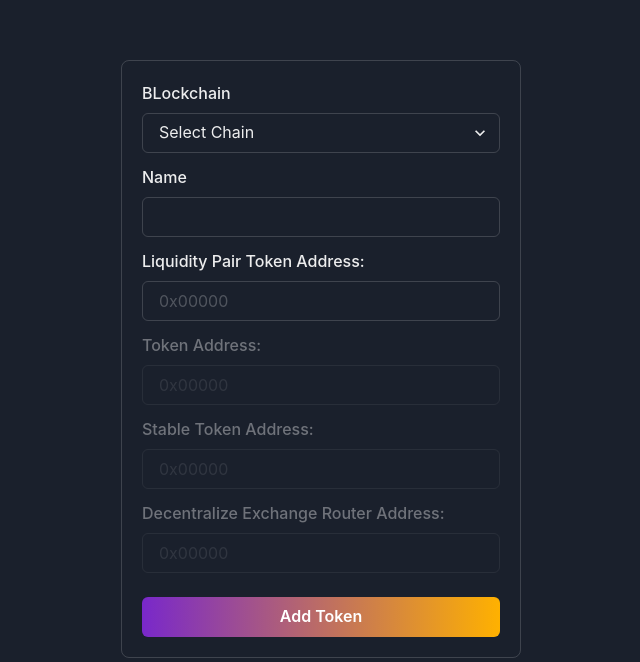
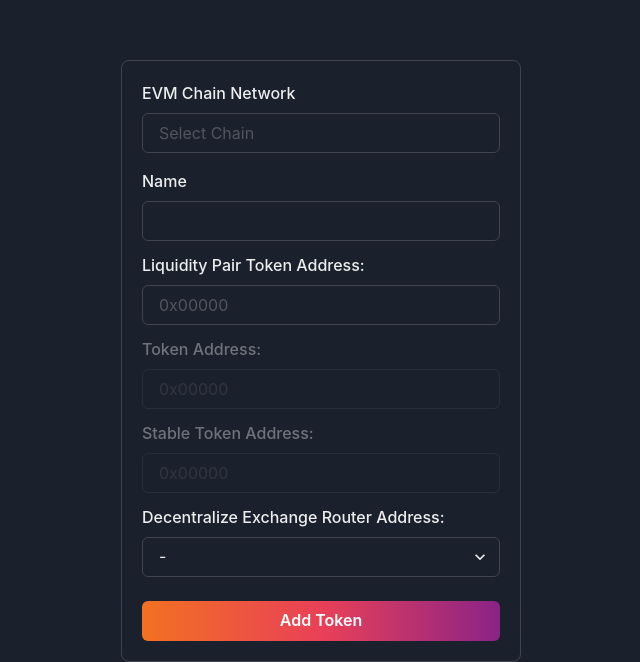
Before and after one commit to xircusnft/xircus-tokens-next, a Next.js app: page / in a window 1280 px wide. Shown: the part 153-815 px from the top of the page, without its empty margins (319-959 px from the left). Built offline with nearby package versions, Linux system fonts and the light colour scheme.

Commit message:
router exchange address functionality

```diff
--- /dev/null
+++ b/components/FormAutoComplete.js
@@ -0,0 +1,105 @@
+import {
+  Button,
+  FormControl,
+  FormErrorMessage,
+  FormHelperText,
+  FormLabel,
+  Input,
+  InputGroup,
+  InputLeftElement,
+  InputRightElement,
+  Popover,
+  PopoverBody,
+  PopoverContent,
+  PopoverTrigger,
+  Tag,
+  useColorModeValue,
+  useDisclosure,
+} from "@chakra-ui/react";
+import { useMemo, useRef, useState } from "react";
+
+const FormAutoComplete = ({
+  id,
+  options = [],
+  label,
+  selected,
+  left,
+  right,
+  rightProps,
+  leftProps,
+  help,
+  renderItem,
+  renderKey,
+  control,
+  tag,
+  onSelect,
+  errormsg,
+  ...rest
+}) => {
+  const inputRef = useRef();
+  const [search, setSearch] = useState("");
+  const { isOpen, onOpen, onClose } = useDisclosure();
+
+  const handleChange = (e) => {
+    setSearch(e.target.value);
+    onOpen();
+  };
+
+  const results = useMemo(
+    () => options.filter((o) => JSON.stringify(o.name).search(new RegExp(search, "ig")) > -1),
+    [search]
+  );
+
+  const handleSelect = (item) => {
+    setSearch(renderItem(item));
+    onSelect && onSelect({ ...item, formId: id });
+  };
+
+  return (
+    <Popover id placement="bottom-start" closeOnBlur closeOnEsc isOpen={isOpen} initialFocusRef={inputRef}>
+      <PopoverTrigger>
+        <FormControl {...control}>
+          <FormLabel>
+            {label} {tag && <Tag size="sm">{tag}</Tag>}
+          </FormLabel>
+          <InputGroup>
+            {left && <InputLeftElement {...leftProps}>{left}</InputLeftElement>}
+            <Input ref={inputRef} onBlur={onClose} value={search} onChange={handleChange} {...rest} />
+            {right && (
+              <InputRightElement width="4.5rem" {...rightProps}>
+                {right}
+              </InputRightElement>
+            )}
+          </InputGroup>
+          {help && <FormHelperText>{help}</FormHelperText>}
+          {control.isInvalid && <FormErrorMessage>{errormsg}</FormErrorMessage>}
+        </FormControl>
+      </PopoverTrigger>
+
+      <PopoverContent
+        // bg={useColorModeValue("gray.100", "#252525")}
+        borderWidth={0}
+        _focus={{ borderWidth: 0 }}
+        _hover={{ borderWidth: 0 }}
+      >
+        <PopoverBody>
+          {Array.isArray(results) &&
+            results.slice(0, 10).map((r) => (
+              <Button
+                variant="ghost"
+                mr={2}
+                onClick={() => handleSelect(r)}
+                key={renderKey(r)}
+                width="full"
+                sx={{ textAlign: "start" }}
+              >
+                {renderItem(r)}
+              </Button>
+            ))}
+        </PopoverBody>
+      </PopoverContent>
+    </Popover>
+  );
+};
+
+export default FormAutoComplete;
--- a/next.config.js
+++ b/next.config.js
@@ -1,11 +1,12 @@
-const { PHASE_DEVELOPMENT_SERVER } = require('next/constants');
+const { PHASE_DEVELOPMENT_SERVER } = require("next/constants");
 
 module.exports = (phase, { defaultConfig }) => {
   if (phase === PHASE_DEVELOPMENT_SERVER) {
     return {
       reactStrictMode: true,
       env: {
-        HOST: 'http://localhost:3000',
+        HOST: "http://localhost:3000",
+        ROUTER_EXCHANGE: "https://api.xircus.app/exchanges",
       },
     };
   }
@@ -13,7 +14,8 @@ module.exports = (phase, { defaultConfig }) => {
   return {
     reactStrictMode: true,
     env: {
-      HOST: 'https://pairs.xircus.app',
+      HOST: "https://pairs.xircus.app",
+      ROUTER_EXCHANGE: "https://api.xircus.app/exchanges",
     },
   };
 };
--- a/pages/index.js
+++ b/pages/index.js
@@ -10,10 +10,13 @@ import {
   Input,
   Select,
   AlertIcon,
+  FormHelperText,
 } from "@chakra-ui/react";
 import { useEffect, useState } from "react";
 import fs from "fs/promises";
 import path from "path";
+import FormAutoComplete from "../components/FormAutoComplete";
+import getRouterList from "../services/getRouterList";
 
 const initialValue = {
   chain: null,
@@ -31,6 +34,7 @@ export default function Home(props) {
   const [apiLoading, setApiLoading] = useState(false);
   const [apiFeedback, setApiFeedback] = useState({ show: false, isError: false, msg: "" });
   let countdownTimer = null;
+  const [routerList, setRouterList] = useState([]);
 
   const handleOnChange = ({ target: { name, value } }) => {
     setFormValues((prev) => ({ ...prev, [name]: value }));
@@ -97,11 +101,30 @@ export default function Home(props) {
     }, 1000);
   };
 
+  const handleSelectedChain = (item) => {
+    if (item.chainId && item.formId) {
+      setFormValues((prev) => ({ ...prev, [item.formId]: item.chainId }));
+      setFormError((prev) => ({ ...prev, [item.formId]: false }));
+    } else {
+      setFormError((prev) => ({ ...prev, [item.formId]: true }));
+    }
+  };
+
   useEffect(() => {
     return () => {
       countdownTimer && clearTimeout(countdownTimer);
     };
   }, [countdownTimer]);
+
+  useEffect(() => {
+    if (formValues.chain <= 0) return;
+
+    (async function () {
+      const _routerList = await getRouterList({ chainId: formValues.chain });
+
+      setRouterList(_routerList);
+    })();
+  }, [formValues.chain]);
 
   return (
     <Container centerContent>
@@ -109,20 +132,20 @@ export default function Home(props) {
         <Image src={"/xircus-animated.gif"} width={200} alt="XIRCUS" />
       </Box>
       <Box w={["100%", 400]} p={5} borderWidth="1px" borderRadius="lg">
-        <form onSubmit={handleSubmit}>
-          <FormControl id="chain" mb={3} isInvalid={formError.chain}>
-            <FormLabel htmlFor="chain">BLockchain</FormLabel>
-            <Select name="chain" placeholder="Select Chain" onChange={handleOnChange}>
-              {chains &&
-                Array.isArray(chains) &&
-                chains.map((e, i) => (
-                  <option key={`${e.networkId}_${i}`} value={e.name}>
-                    {e.name}
-                  </option>
-                ))}
-            </Select>
-            <FormErrorMessage>Please select Blockchain.</FormErrorMessage>
-          </FormControl>
+        <form onSubmit={handleSubmit} autoComplete="off">
+          <FormAutoComplete
+            id="chain"
+            options={chains}
+            renderItem={(item) => item.name}
+            renderKey={(item) => item.chainId}
+            onSelect={handleSelectedChain}
+            name="chain"
+            autoComplete="off"
+            label="EVM Chain Network"
+            placeholder="Select Chain"
+            control={{ mb: 4, isInvalid: formError.chain }}
+            errormsg="Please select Blockchain."
+          />
 
           <FormControl id="name" mb={3} isInvalid={formError.name}>
             <FormLabel htmlFor="name">Name</FormLabel>
@@ -148,9 +171,17 @@ export default function Home(props) {
             <FormErrorMessage>Invalid token address.</FormErrorMessage>
           </FormControl>
 
-          <FormControl isInvalid={formError.router} id="router" mb={3} isDisabled={true}>
+          <FormControl isInvalid={formError.router} id="router" mb={3}>
             <FormLabel htmlFor="router">Decentralize Exchange Router Address:</FormLabel>
-            <Input name="router" placeholder="0x00000" maxLength={42} onChange={handleOnChangeTokens} />
+
+            <Select name="router" placeholder="-" onChange={handleOnChangeTokens}>
+              {Array.isArray(routerList) &&
+                routerList.map((e, i) => (
+                  <option key={`${e.networkId}_${i}`} value={e.router}>
+                    {e.name}
+                  </option>
+                ))}
+            </Select>
             <FormErrorMessage>Invalid token address.</FormErrorMessage>
           </FormControl>
 
@@ -170,7 +201,7 @@ export default function Home(props) {
             loadingText="Please wait..."
             spinnerPlacement="start"
             width="full"
-            bgGradient="linear(to-r, #7928CA, #ffb100)"
+            bgGradient="linear(to-l, #8a2387, #e94057, #f27121)"
             color="white"
           >
             Add Token
--- /dev/null
+++ b/services/getRouterList.js
@@ -0,0 +1,15 @@
+export default async function getRouterList({ chainId }) {
+  let result = await fetch(`${process.env.ROUTER_EXCHANGE}?chainId=${chainId}`, {
+    method: "GET",
+  })
+    .then((res) => {
+      if (!res.ok) {
+        throw new Error(res.statusText ?? "Adding tokens failed.");
+      }
+      return res.json();
+    })
+    .then((data) => data.exchanges)
+    .catch((err) => []);
+
+  return result;
+}
```
